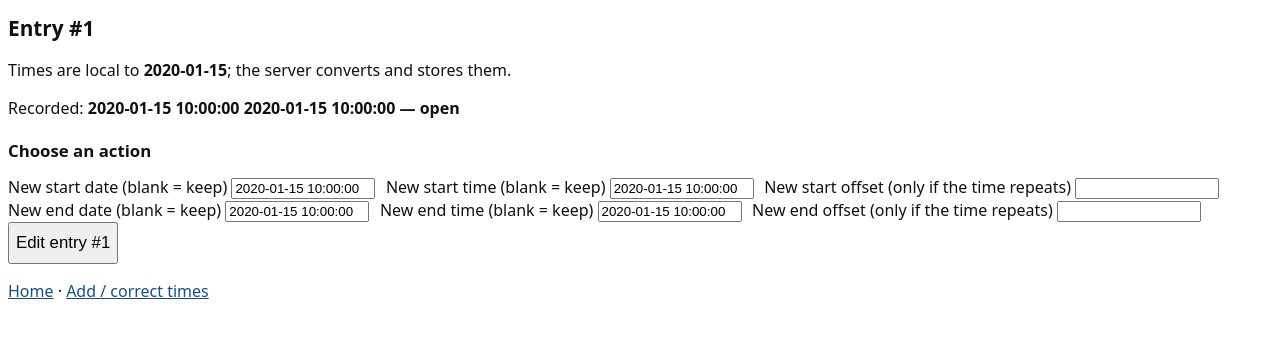
After one commit to adude00/timesheet, a Flask app: template templates/entry.html in a window 1280 px wide. The commit adds this page. Shown: the top 338 px of the page. Run offline with Flask 3, Linux system fonts and the light colour scheme; the template is opened without the code that fills it: most values are stand-ins (such as "Sample title", 1, 10 or a date in 2020); parts of the project's set-up code (start-up, migrations or seed data) failed here and were passed over.

Commit message:
clickable edit rows

```diff
--- a/app.py
+++ b/app.py
@@ -255,6 +255,11 @@ def make_app(
                     "in": format_clock(tz, start),
                     "out": "open" if end is None else format_clock(tz, end),
                     "open": end is None,
+                    # Raw local values so the entry page can pre-fill the edit form.
+                    "start_date": format_date(tz, start),
+                    "start_time": format_clock(tz, start),
+                    "end_date": "" if end is None else format_date(tz, end),
+                    "end_time": "" if end is None else format_clock(tz, end),
                 }
             )
         return labels
@@ -517,6 +522,40 @@ def make_app(
             errors["interval_id"] = "Pick one of the listed interval numbers."
             return -1
 
+    @app.route("/times/entry/<int:interval_id>")
+    def times_entry(interval_id):
+        """One entry, clicked from an interval list: shows it and offers Edit.
+
+        The edit form is pre-filled with the currently recorded values, so the
+        user only has to change the fields that are actually wrong.
+        """
+        _ensure_tokens()
+        row = None
+        for _row_id, start, end, _c, _u in db.fetch_all():
+            if _row_id == interval_id:
+                row = (start, end)
+                break
+        if row is None:
+            _flash("error", "That interval no longer exists - reload the page and pick again.")
+            return redirect("/times", code=303)
+        start, end = row
+        entry = {
+            "id": interval_id,
+            "open": end is None,
+            "start_date": format_date(tz, start),
+            "start_time": format_clock(tz, start),
+            "end_date": "" if end is None else format_date(tz, end),
+            "end_time": "" if end is None else format_clock(tz, end),
+        }
+        return render_template(
+            "entry.html",
+            entry=entry,
+            csrf=session["csrf"],
+            op=session["op"],
+            flash=session.get("flash"),
+            timezone=tz_name(tz),
+        )
+
     @app.route("/report")
     def report_page():
         year, month, problem = _month_from_args()
--- a/static/style.css
+++ b/static/style.css
@@ -45,6 +45,9 @@ a { color: #1a4d80; }
 
 table { border-collapse: collapse; width: 100%; }
 th, td { border-width: 0.06rem; border-style: solid; padding: 0.25rem 0.35rem; }
+/* Every cell of an interval row links to its entry page (click it, then Edit). */
+.entry-link { color: inherit; text-decoration: none; }
+.entry-link:hover { text-decoration: underline; }
 .total { font-size: 1.3rem; }
 .daytotal { font-weight: 600; }
 .empty { color: #333; }
--- /dev/null
+++ b/templates/entry.html
@@ -0,0 +1,45 @@
+<!doctype html>
+<html lang="en">
+<head>
+  <meta charset="utf-8">
+  <meta name="viewport" content="width=device-width, initial-scale=1">
+  <title>Entry #{{ entry.id }}</title>
+  <link rel="stylesheet" href="{{ url_for('static', filename='style.css') }}">
+</head>
+<body>
+<h1>Entry #{{ entry.id }}</h1>
+<p class="tz">Times are local to <strong>{{ timezone }}</strong>; the server converts and stores them.</p>
+
+{% if flash %}
+<p class="flash flash-{{ flash.kind }}" role="status"><strong>{{ flash.text }}</strong></p>
+{% endif %}
+
+<p class="recorded">
+  Recorded: <strong>{{ entry.start_date }} {{ entry.start_time }} &mdash;
+  {{ 'open' if entry.open else entry.end_date ~ ' ' ~ entry.end_time }}</strong>
+</p>
+
+{% macro field(name, label, default='') %}
+<span class="field">
+  <label>{{ label }}</label>
+  <input type="text" name="{{ name }}" value="{{ default }}">
+</span>
+{% endmacro %}
+
+<h2>Choose an action</h2>
+<form method="post" action="/times/edit" class="op">
+  <input type="hidden" name="interval_id" value="{{ entry.id }}">
+  {{ field('start_date', 'New start date (blank = keep)', entry.start_date) }}
+  {{ field('start_time', 'New start time (blank = keep)', entry.start_time) }}
+  {{ field('start_offset', 'New start offset (only if the time repeats)', '') }}
+  {{ field('end_date', 'New end date (blank = keep)', entry.end_date) }}
+  {{ field('end_time', 'New end time (blank = keep)', entry.end_time) }}
+  {{ field('end_offset', 'New end offset (only if the time repeats)', '') }}
+  <input type="hidden" name="_t" value="{{ csrf }}">
+  <input type="hidden" name="_op" value="{{ op }}">
+  <button type="submit" class="big">Edit entry #{{ entry.id }}</button>
+</form>
+
+<p class="links"><a href="/">Home</a> &middot; <a href="/times">Add / correct times</a></p>
+</body>
+</html>
```
Also changed, not shown: templates/index.html (+6 -5 lines), templates/times.html (+6 -3 lines), tests/test_app.py (+67 -0 lines), README.md.
